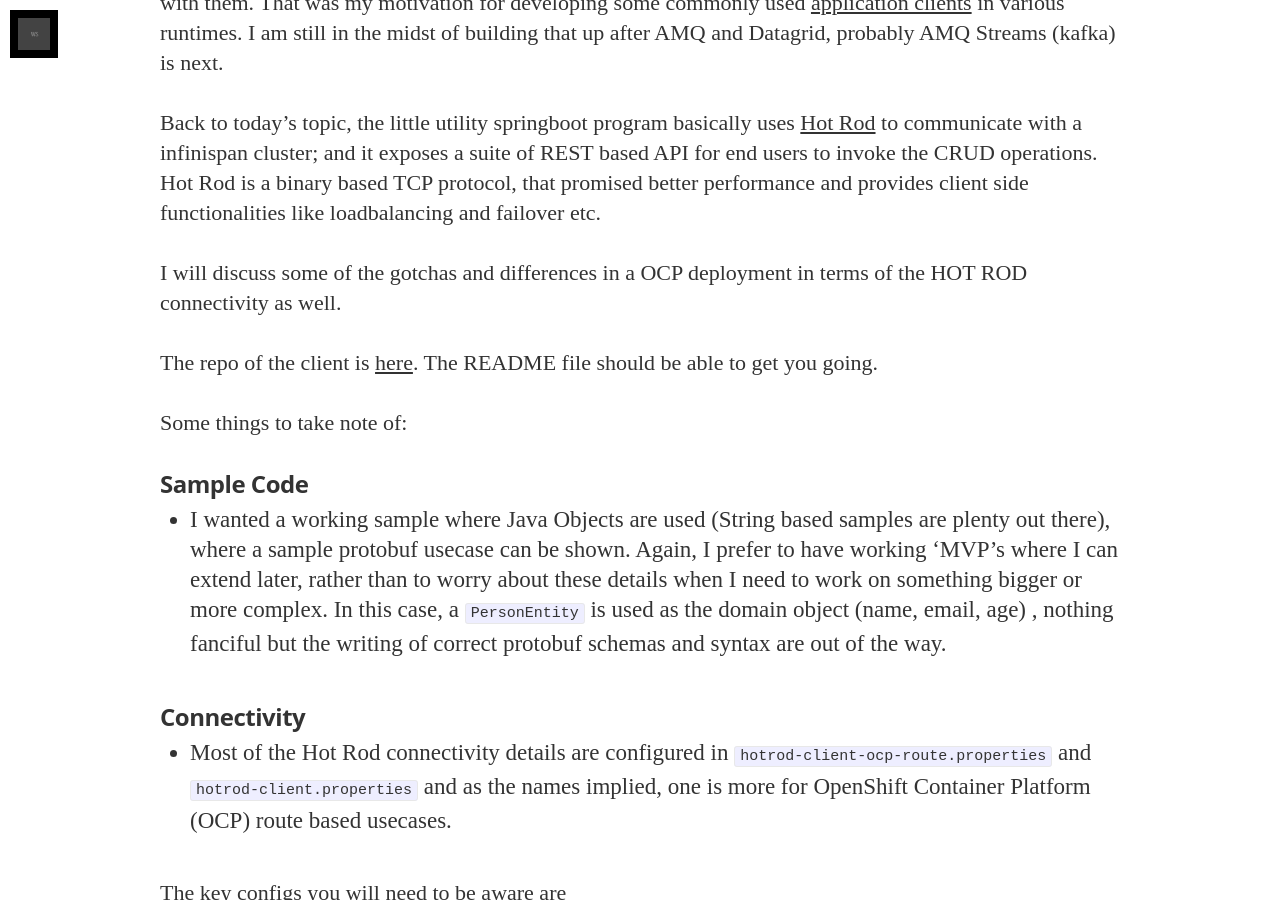
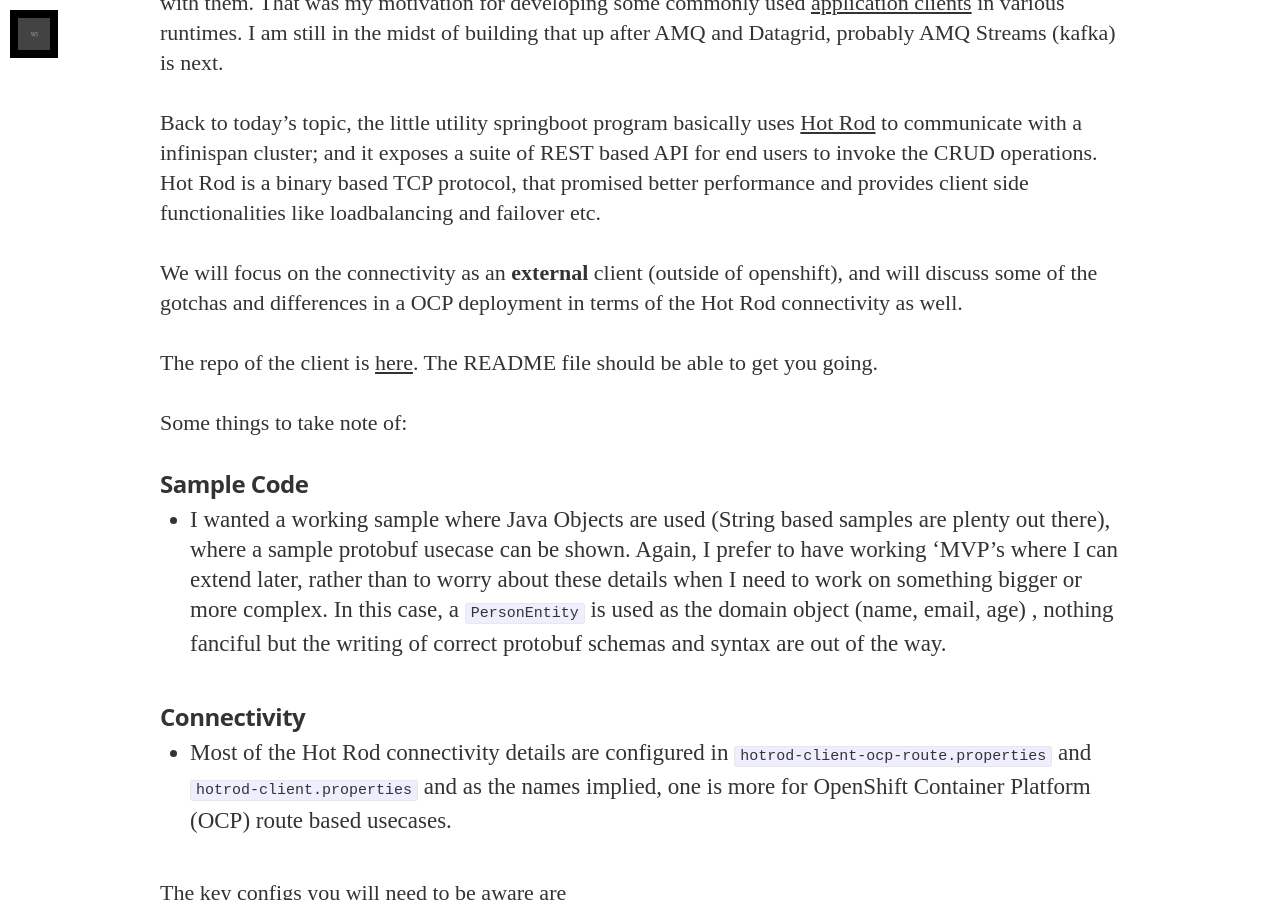
Before and after one commit to wohshon/wohshon.github.io, a Jekyll site: the page built from _posts/2020-11-04-infinispan-springboot-client.markdown, in a window 1280 px wide and 900 px high, scrolled down 459 px. Built offline with Jekyll 4.4.1, drawn with Linux system fonts in a browser that asks for light colours; nearby versions of some CDN libraries; some web fonts are replaced.

Commit message:
new post

```diff
--- a/_posts/2020-11-04-infinispan-springboot-client.markdown
+++ b/_posts/2020-11-04-infinispan-springboot-client.markdown
@@ -12,7 +12,7 @@
 
 Back to today's topic, the little utility springboot program basically uses [Hot Rod](https://infinispan.org/docs/dev/titles/hotrod_java/hotrod_java.html) to communicate with a infinispan cluster; and it exposes a suite of REST based API for end users to invoke the CRUD operations. Hot Rod is a binary based TCP protocol, that promised better performance and provides client side functionalities like loadbalancing and failover etc.
 
-I will discuss some of the gotchas and differences in a OCP deployment in terms of the HOT ROD connectivity as well.
+We will focus on the connectivity as an **external** client (outside of openshift), and will discuss some of the gotchas and differences in a OCP deployment in terms of the Hot Rod connectivity as well.
 
 The repo of the client is [here](https://github.com/wohshon/application-clients/tree/master/rhdg-springboot). The README file should be able to get you going.
 
```
